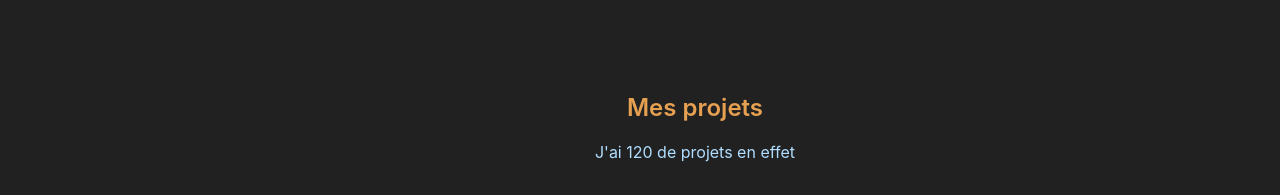
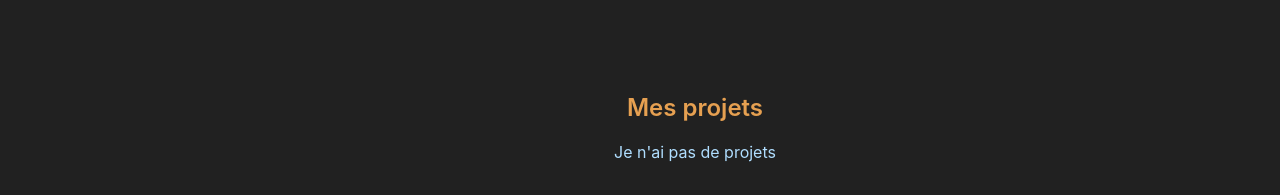
Before and after one commit to HugoBraj/hugobrajdic.fr, a React (Create React App) app: page / in a window 1280 px wide. Shown: the part 1169-1364 px from the top of the page. Built offline with nearby package versions, Linux system fonts and the light colour scheme.

Commit message:
Must work

```diff
--- a/src/components/projects/Projets.jsx
+++ b/src/components/projects/Projets.jsx
@@ -6,7 +6,7 @@ import "./projets.css";
   return (
     <section className="container" id='skills'>
         <h2>Mes projets</h2>
-        J'ai 120 de projets en effet
+        Je n'ai pas de projets
     </section>
   )
 }
```
